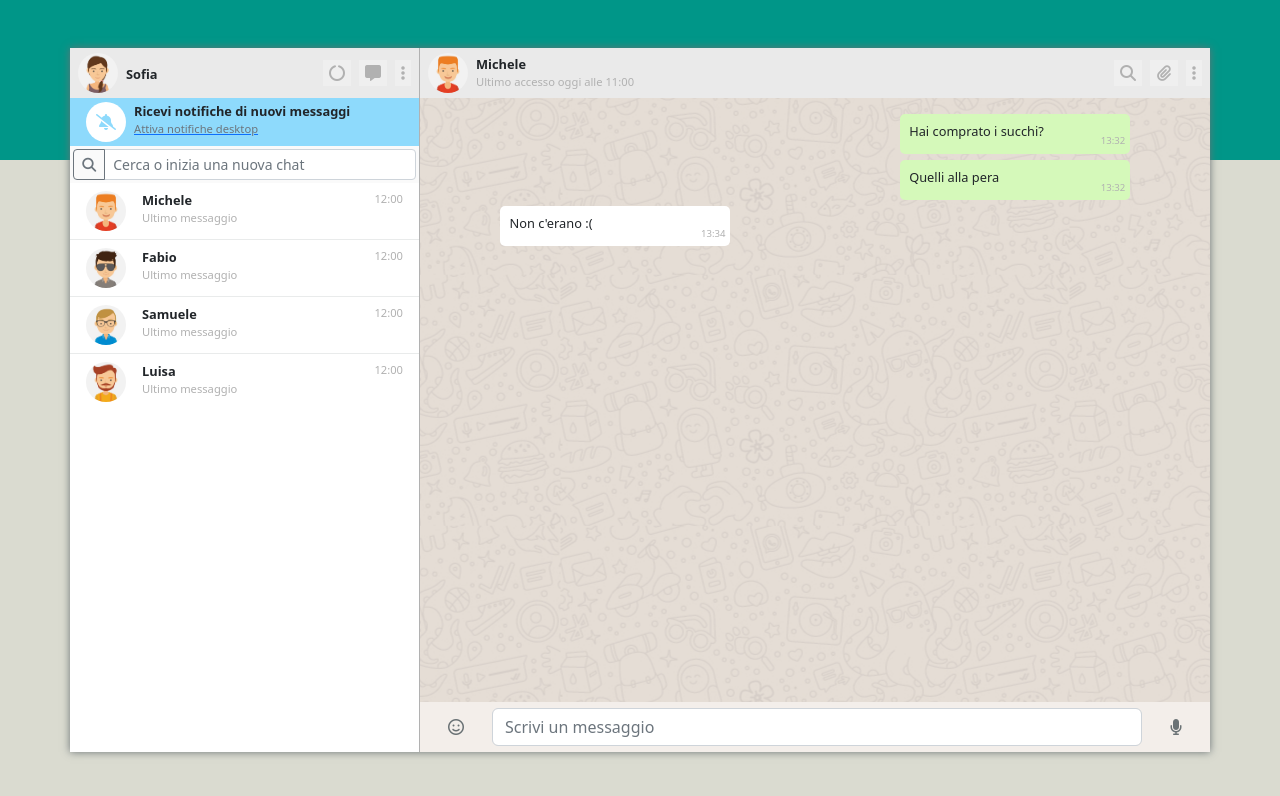
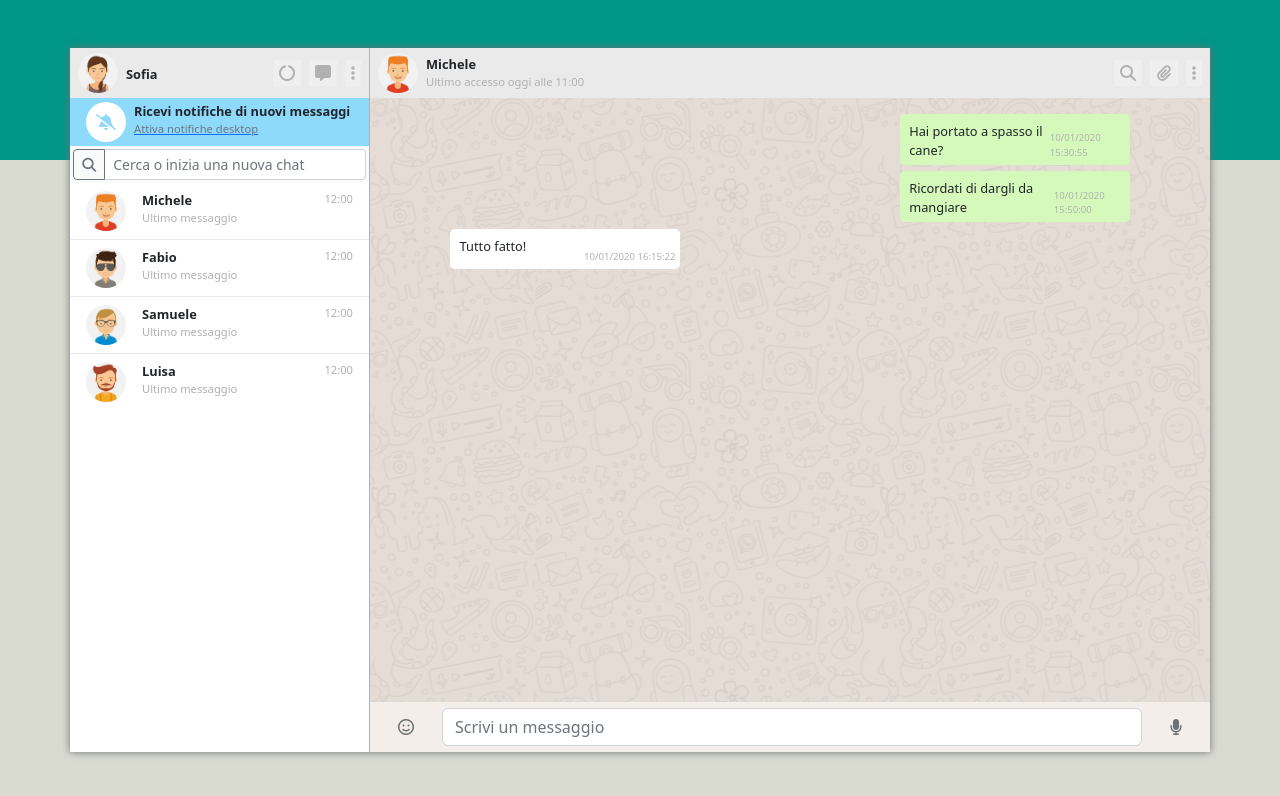
Before and after one commit to gab-che/vue-boolzapp, a plain HTML site: page index.html in a window 1280 px wide. Drawn offline with nearby package versions, Linux system fonts and the light colour scheme.

Commit message:
adds messages dynamically

```diff
--- a/css/style.css
+++ b/css/style.css
@@ -23,7 +23,6 @@ main{
     box-shadow: 0 0 8px var(--color_bottom_nav_accent);
     padding-left: 0;
     padding-right: 0;
-    z-index: 2;
 }
 
 .sidebar, .main_display{
@@ -32,12 +31,13 @@ main{
 }
 
 .sidebar{
-    min-width: 350px;
+    width: 300px;
     border-right: 1px solid var(--color_nav_accent);
+    flex-shrink: 0;
 }
 
 .main_display{
-    width: 100%;
+    flex-grow: 1;
 }
 
 .profile_container{
--- a/index.html
+++ b/index.html
@@ -56,10 +56,11 @@
 
                     <ul class="userlist_container list-unstyled">
                         <li class="single_user d-flex justify-content-between py-2 px-3"
-                            v-for="user in userList">
+                            v-for="(user, i) in userList" :key="i + user.name"
+                            @click="selectedUser = user">
                             <div class="profile d-flex gap-3">
                                 <div class="profile_img">
-                                    <img :src=`img/avatar${user.avatar}.jpg` class="img-fluid">
+                                    <img :src="`img/avatar${user.avatar}.jpg`" class="img-fluid">
                                 </div>
                                 <div class="profile_text d-flex flex-column">
                                     <span class="main_text">{{user.name}}</span>
@@ -93,17 +94,11 @@
                     </div>
 
                     <div class="center_display py-3 px-1 px-md-2 px-lg-5">
-                        <div class="text_bubble sent">
-                            <span class="msg_text">Hai comprato i succhi?</span>
-                            <span class="msg_time">13:32</span>
-                        </div>
-                        <div class="text_bubble sent">
-                            <span class="msg_text">Quelli alla pera</span>
-                            <span class="msg_time">13:32</span>
-                        </div>
-                        <div class="text_bubble received">
-                            <span class="msg_text">Non c'erano :(</span>
-                            <span class="msg_time">13:34</span>
+                        <div class="text_bubble"
+                            v-for="message in selectedUser.messages"
+                            :class="{'sent' : message.status === 'sent'}">
+                            <span class="msg_text">{{message.message}}</span>
+                            <span class="msg_time">{{message.date}}</span>
                         </div>
                     </div>
 
--- a/js/script.js
+++ b/js/script.js
@@ -5,11 +5,15 @@ createApp({
     data(){
         return{
             userList,
-
+            selectedUser: null,
         }
     },
 
     methods: {
 
+    },
+
+    beforeMount(){
+        this.selectedUser = this.userList[0];
     }
 }).mount("#app");
```
